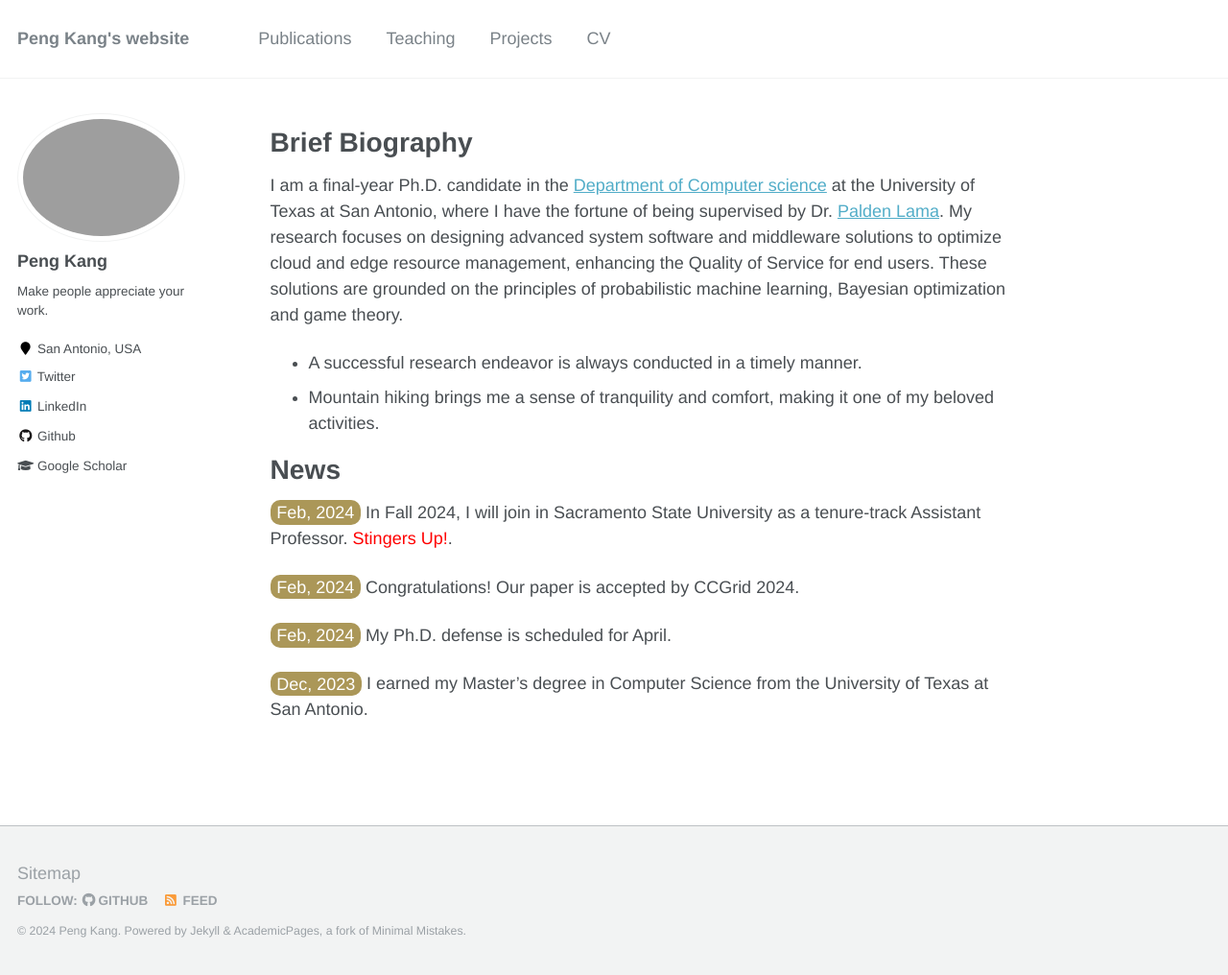
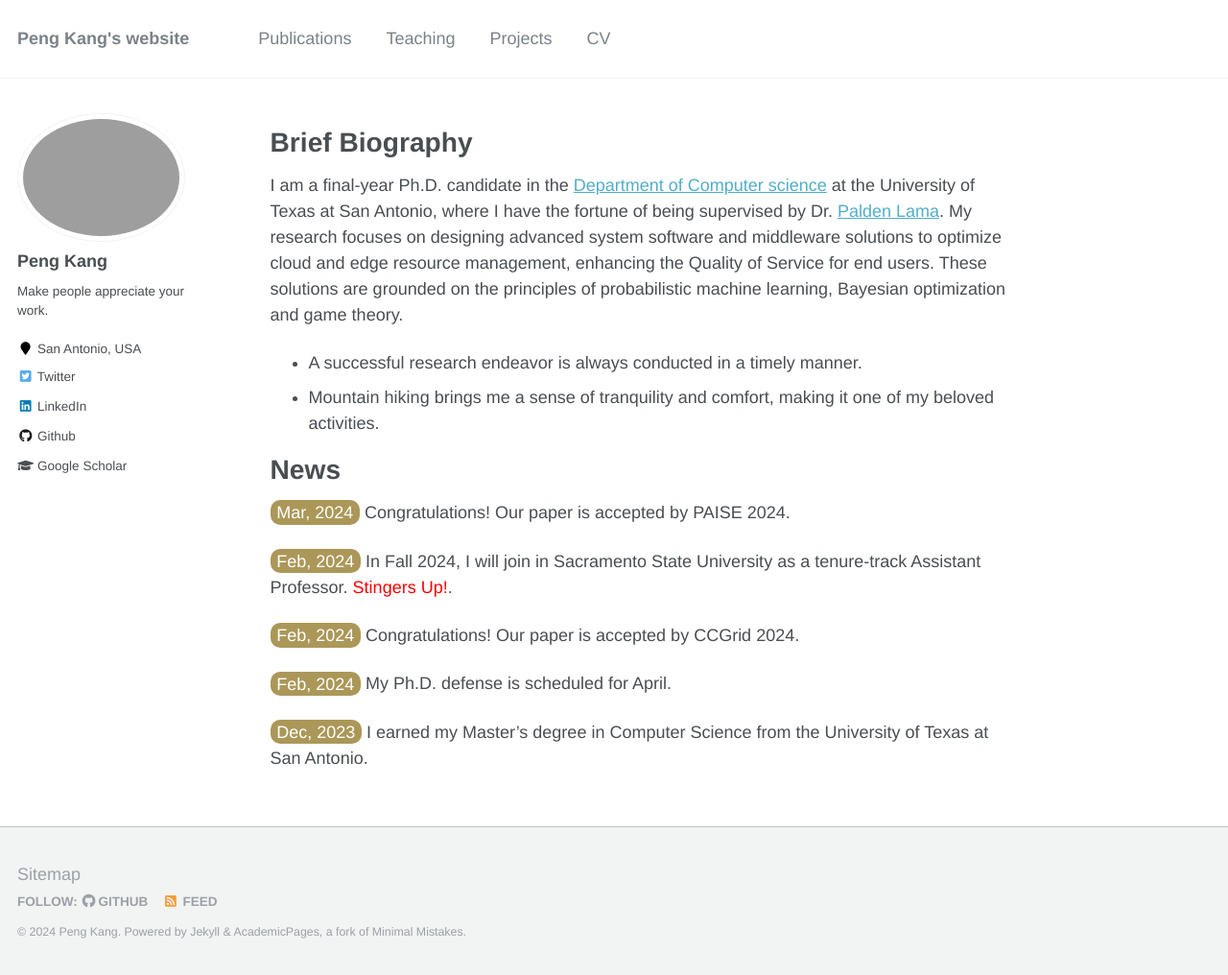
Before and after one commit to pengkang12/pengkang12.github.io, a Jekyll site: the page built from _pages/about.md, in a window 1280 px wide and 1016 px high. Shown: the whole window at 96% size. Built offline with Jekyll 4.4.1, drawn with Linux system fonts in a browser that asks for light colours.

Commit message:
Update about.md

```diff
--- a/_pages/about.md
+++ b/_pages/about.md
@@ -16,6 +16,7 @@ I am a final-year Ph.D. candidate in the [Department of Computer science](https:
 
 News
 ====
+<span style="padding: 2pt 5pt; border-radius: 10px; color: white; background-color: #AB9758;">Mar, 2024</span> Congratulations! Our paper is accepted by PAISE 2024.
 
 <span style="padding: 2pt 5pt; border-radius: 10px; color: white; background-color: #AB9758;">Feb, 2024</span> In Fall 2024, I will join in Sacramento State University as a tenure-track Assistant Professor. <span style="color: red;">Stingers Up!</span>.
 
```
